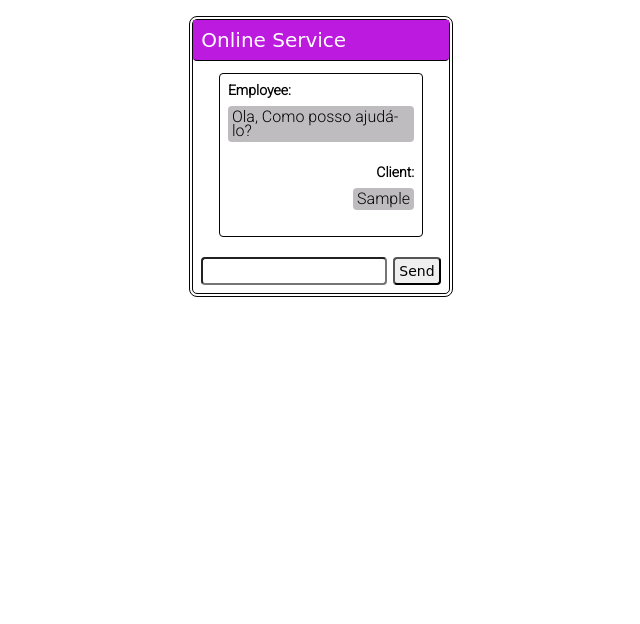
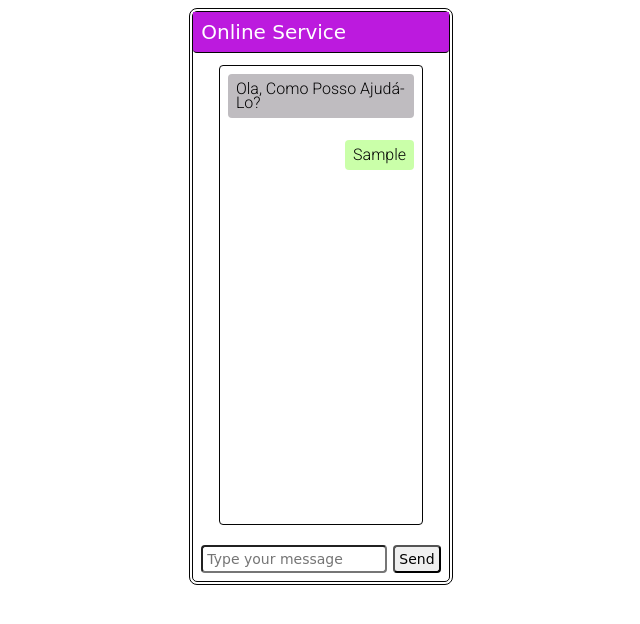
Before and after one commit to NicolasLK/College_Front-end_Project, a plain HTML site: page index.html in a window 1280 px wide. Both pictures are taken after typing "Sample" into the empty fields and a click on the button "Send". Shown: the whole page, without its empty margins (319-959 px from the left). Drawn offline with nearby package versions, Linux system fonts and the light colour scheme; a web font is replaced by a local one.

Commit message:
Add VueJS

```diff
--- a/index.html
+++ b/index.html
@@ -20,27 +20,70 @@
     <title>Engenheria de Software - Front_End</title>
   </head>
   <body>
+    <div id="app">
       <main>
         <span class="title">Online Service</span>
 
         <section class="screen-messages">
           <!--employee-chat-->
-        <span class="employee-chat">
-          Employee:
-          <p>Ola, Como posso ajudá-lo?</p>
+          <div v-for="msg in messages" :key="msg.id">
+            <span v-if="msg.author==='employee'" class="employee-chat">
+              <p>{{msg.text}}</p>
             </span>
             <!--client-chat-->
-        <!-- <span class="client-chat">
-          <p></p>
-        </span> -->
+            <span v-else="msg.author==='client'" class="client-chat">
+              <p>{{msg.text}}</p>
+            </span>
+          </div>
         </section>
-
         <section class="service">
-        <input class="message" type="text" placeholder="Type your message" />
-        <button class="btn">Send</button>
+          <input
+            v-model="newMessage"
+            v-on:keyup.enter="sendMessage"
+            class="message"
+            type="text"
+            placeholder="Type your message"
+          />
+          <button v-on:click="sendMessage" class="btn">Send</button>
         </section>
       </main>
+    </div>
 
-    <script src="./src/scripts/script.js"></script>
+    <script src="https://unpkg.com/vue@3/dist/vue.global.js"></script>
+
+    <script>
+      const { createApp } = Vue;
+
+      createApp({
+        data() {
+          return {
+            messages: [
+              {
+                id: 1,
+                author: "employee",
+                text: "ola, Como posso ajudá-lo?",
+              },
+            ],
+            newMessage: "",
+          };
+        },
+        methods: {
+          sendMessage() {
+            if (this.newMessage.trim() === "") {
+              return;
+            } else {
+              const newId = this.messages[this.messages.length - 1].id + 1;
+              this.messages.push({
+                id: this.newId,
+                author: "client",
+                text: this.newMessage,
+              });
+              this.newMessage = "";
+            }
+          },
+        },
+      }).mount("#app");
+    </script>
+    <!-- <script src="./src/scripts/script.js"></script> -->
   </body>
 </html>
--- a/src/style/style.css
+++ b/src/style/style.css
@@ -5,6 +5,7 @@
   --white: #ffffff;
   --black: #040404;
   --gray: #bfbcc0;
+  --green: #caffa9;
 }
 
 * {
@@ -18,7 +19,7 @@ body {
   align-items: center;
   justify-content: center;
 
-  padding-top: 1rem;
+  padding: 0.5rem 0 0.5rem 0;
 }
 
 main {
@@ -56,6 +57,7 @@ main {
 
 .screen-messages {
   width: 80%;
+  height: 28.75rem;
 
   border: 1px solid var(--black);
   display: flex;
@@ -66,6 +68,8 @@ main {
   padding: 0.5rem;
 
   border-radius: 4px;
+
+  overflow-y: scroll;
 }
 
 .screen-messages .employee-chat {
@@ -83,6 +87,8 @@ main {
   font-size: 0.875rem;
 
   line-height: 1rem;
+
+  text-transform: capitalize;
 }
 
 .screen-messages .employee-chat p {
@@ -101,10 +107,12 @@ main {
 
   color: var(--black);
 
-  padding: 0.25rem;
+  padding: 0.5rem;
   margin-bottom: 1.125rem;
 
   border-radius: 4px;
+
+  text-transform: capitalize;
 }
 
 .screen-messages .client-chat {
@@ -122,15 +130,12 @@ main {
   font-size: 0.875rem;
 
   line-height: 1rem;
+
+  text-transform: capitalize;
 }
 
 .screen-messages .client-chat p {
-  background-color: var(--gray);
-
-  display: flex;
-  flex-wrap: wrap;
-
-  width: fit-content;
+  background-color: var(--green);
 
   font-family: var(--font-text);
   font-weight: 300;
@@ -140,10 +145,16 @@ main {
 
   color: var(--black);
 
-  padding: 0.25rem;
+  text-align: left;
+
+  word-break: break-all;
+
+  padding: 0.5rem;
   margin-bottom: 1.125rem;
 
   border-radius: 4px;
+
+  text-transform: capitalize;
 }
 
 .service {
```
Also changed, not shown: 1 other file. Lines whose indentation alone changed are shown as unchanged.
